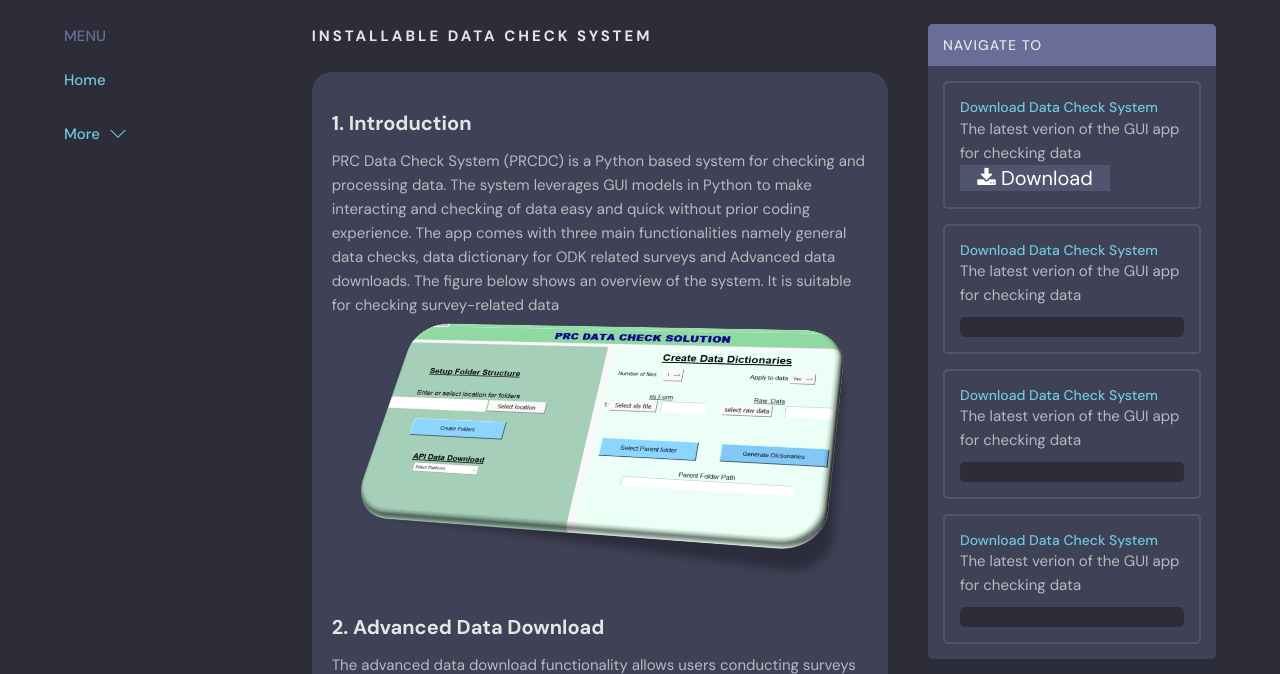
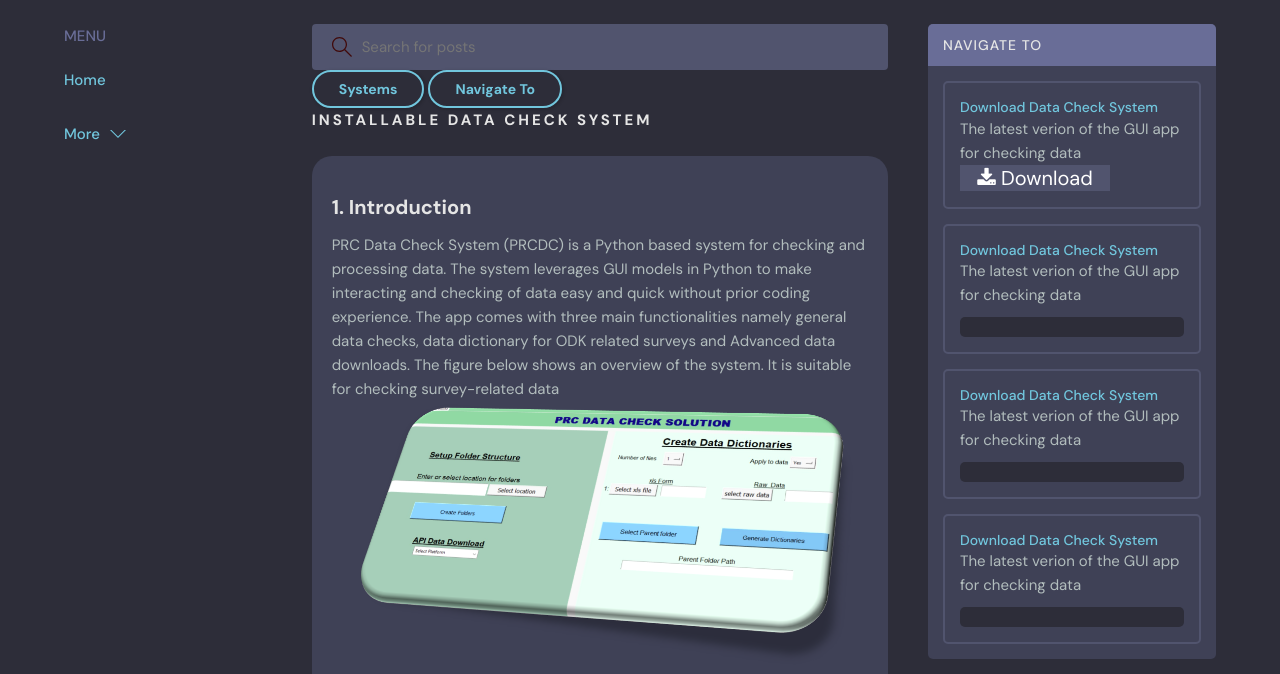
Before and after one commit to mbidinlib/prc_systems, a Django app: template base/templates/base/data_check.html in a window 1280 px wide. Shown: the part 76-750 px from the top of the page. Run offline with Django 4.2, Linux system fonts and the light colour scheme; the template is opened without the code that fills it, so the values that code supplies are empty.

Commit message:
updates styles

```diff
--- a/static/styles/styles.css
+++ b/static/styles/styles.css
@@ -251,22 +251,22 @@ a {
   fill: var(--color-light);
 }
 
-.mobile-menu {
+/* .mobile-menu {
   margin-bottom: 3rem;
-}
+} */
 
-.mobile-menuItems {
+/* .mobile-menuItems {
   display: flex;
   align-items: center;
   justify-content: center;
   gap: 1rem;
-}
+} */
 
-@media screen and (min-width: 500px) {
+/* @media screen and (min-width: 500px) {
   .mobile-menu {
     display: none;
   }
-}
+} */
 
 /*==============================
 =>  Header Section
@@ -615,12 +615,12 @@ a {
   display: block;
 }
 
-@media screen and (max-width: 500px) {
+/* @media screen and (max-width: 500px) {
   .mobile-menu .header__search {
     display: block;
     margin-bottom: 2.4rem;
   }
-}
+} */
 
 /*==============================
 =>  Room List
```
